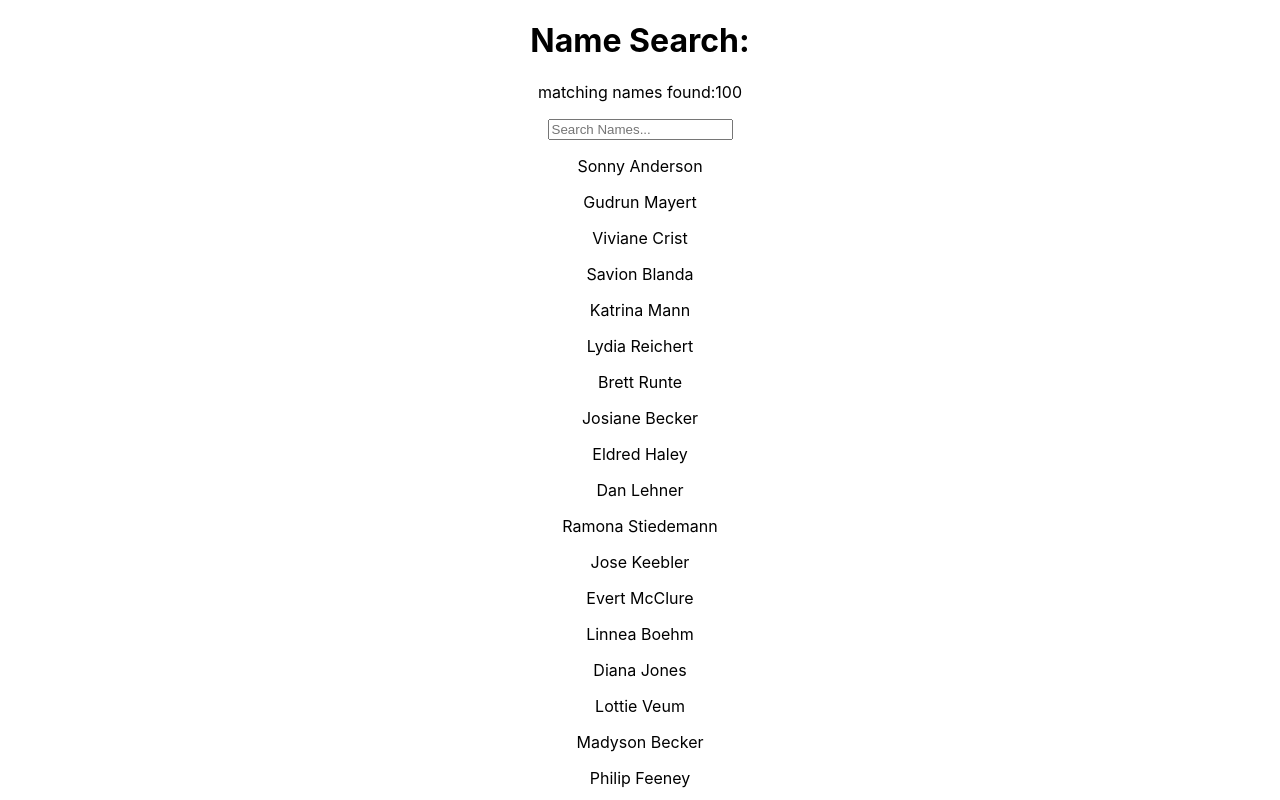
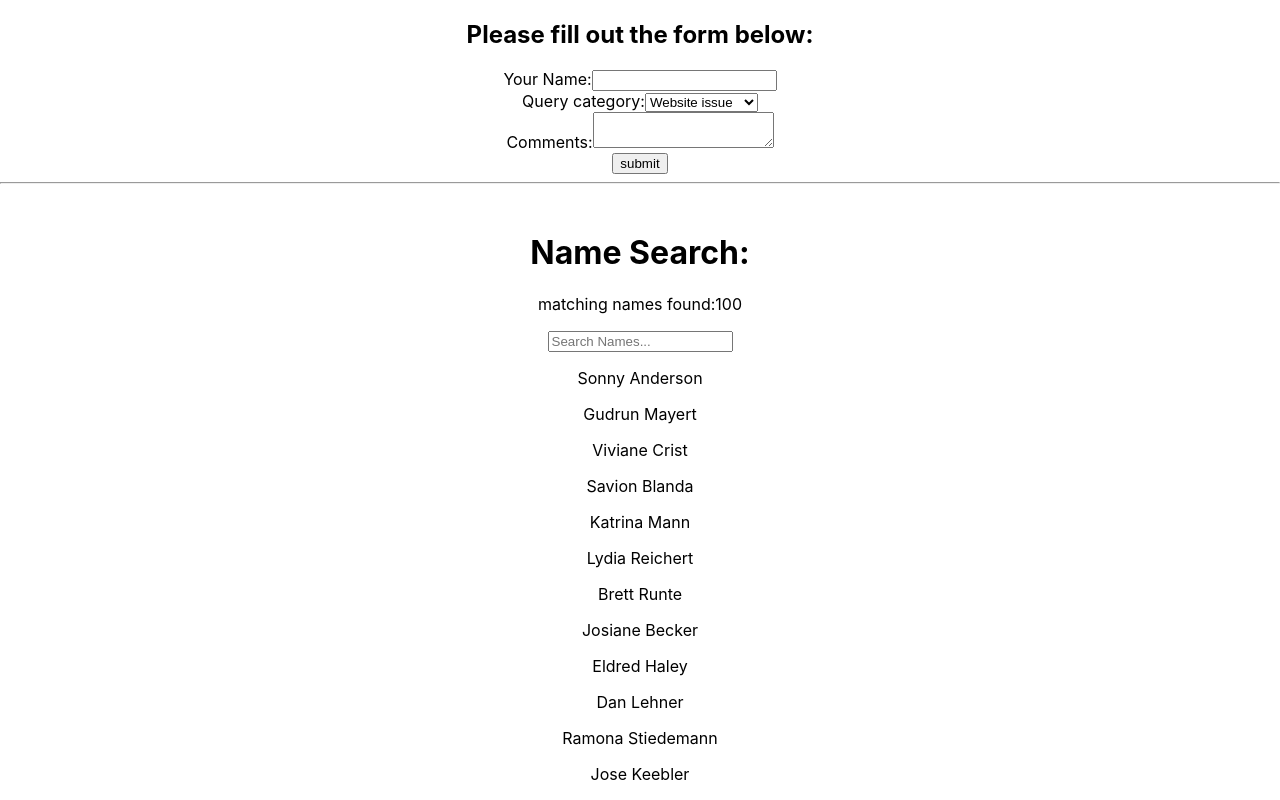
Before and after one commit to MustafaSahinci/learn-react, a React (Create React App) app in the folder my-app/: page / in a window 1280 px wide. Shown: the top 800 px of the page. Built offline with nearby package versions, Linux system fonts and the light colour scheme.

Commit message:
learn react

```diff
--- a/my-app/src/App.js
+++ b/my-app/src/App.js
@@ -15,10 +15,13 @@
 import ControlledForm from './components/ControlledForm';
 import UnControlledForm from './components/UnControlledForm';
 import SearchBar from './components/SearchBar';
+import ControlledFormHooks from './components/ControlledFormHooks';
 
 function App() {
   return (
     <div className="App">
+        <ControlledFormHooks />
+        <hr/> <br/>
         <SearchBar />
         <hr/> <br/>
         <UnControlledForm />
--- /dev/null
+++ b/my-app/src/components/ControlledFormHooks.js
@@ -0,0 +1,50 @@
+import React, {useState} from 'react'
+
+function ControlledFormHooks() {
+    const [name, setName] = useState('');
+    const [category, setCategory] = useState('website');
+    const [comment, setComment] = useState('');
+
+    const handleSubmit = (e) => {
+        e.preventDefault();
+        console.log(name, category, comment)
+    }
+
+    return (
+        <div>
+          <h2>Please fill out the form below:</h2>
+          <form onSubmit={handleSubmit}>
+              <div>
+                  <label htmlFor='id-name'>Your Name:</label>
+                  <input value={name}
+                      onChange={(e) => setName(e.target.value)}
+                      id='id-name'
+                      name='name'
+                      type='text'/>
+              </div>
+              <div>
+                  <label htmlFor='id-category'>Query category:</label>
+                  <select value={category}
+                          onChange={(e) => setCategory(e.target.value)}
+                          id='id-category'
+                          name='category'>
+
+                      <option value='website'>Website issue</option>
+                      <option value='order'>Order issue</option>
+                      <option value='general'>General inquiry</option>
+                  </select>
+              </div>
+              <div>
+                  <label htmlFor='id-comments'>Comments:</label>
+                  <textarea value={comment}
+                            onChange={(e) => setComment(e.target.value)}
+                            id='id-comments'
+                            name='comments'/>
+              </div>
+              <input type='submit' value='submit' />
+          </form>
+        </div>
+      )
+}
+
+export default ControlledFormHooks
```
